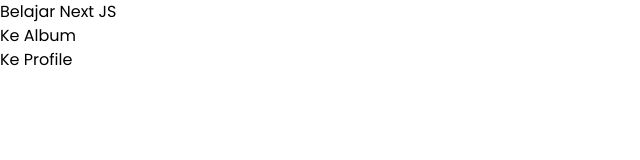
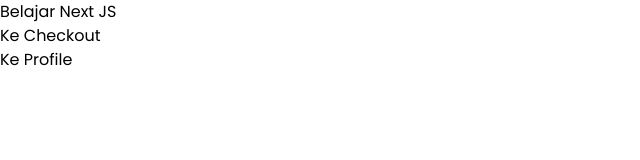
Before and after one commit to BenedictoGeraldo/GShop, a Next.js app in the folder client/: page / in a window 1280 px wide. Shown: the top 160 px of the page, without its empty margins (0-640 px from the left). Built offline with nearby package versions, Linux system fonts and the light colour scheme.

Commit message:
[update] root page

```diff
--- a/client/src/app/page.tsx
+++ b/client/src/app/page.tsx
@@ -5,7 +5,7 @@
     <>
       <h1 className="m-0 p-0">Belajar Next JS</h1>
 
-      <Link href="./albums">Ke Album</Link>
+      <Link href="./checkout">Ke Checkout</Link>
       <br />
       <Link href="./profile">Ke Profile</Link>
     </>
```
